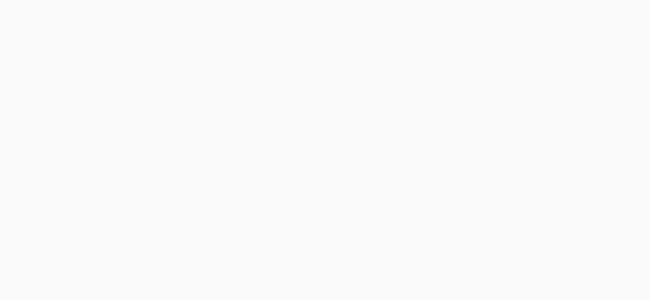
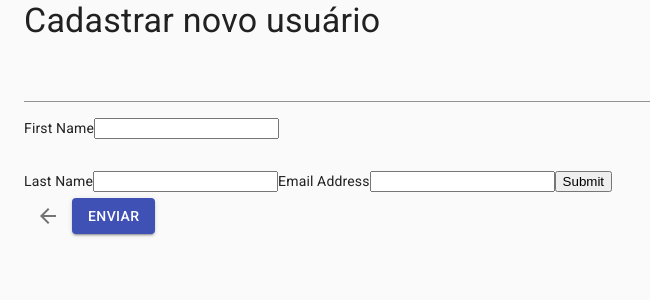
Before and after one commit to alvescaio/truckpad-case, a React (Create React App) app: page /register in a window 1280 px wide. Shown: the top 300 px of the page, without its empty margins (0-650 px from the left). Built offline with nearby package versions, Linux system fonts and the light colour scheme.

Commit message:
add yup for form validation

```diff
--- a/package.json
+++ b/package.json
@@ -8,12 +8,14 @@
     "@testing-library/jest-dom": "^4.2.4",
     "@testing-library/react": "^9.3.2",
     "@testing-library/user-event": "^7.1.2",
+    "formik": "^2.0.7",
     "react": "^16.12.0",
     "react-dom": "^16.12.0",
     "react-redux": "^7.1.3",
     "react-router-dom": "^5.1.2",
     "react-scripts": "3.3.0",
-    "redux": "^4.0.4"
+    "redux": "^4.0.4",
+    "yup": "^0.27.0"
   },
   "scripts": {
     "start": "react-scripts start",
--- a/src/App.js
+++ b/src/App.js
@@ -7,6 +7,7 @@
 
 import Home from './components/Home';
 import NewUser from './components/NewUser';
+import Register from './components/Register';
 
 
 class App extends React.Component {
@@ -18,7 +19,7 @@
         <Container>
           <BrowserRouter>
             <Route path="/" exact={true} component={Home} />
-            <Route path="/NewUser" component={NewUser} />
+            <Route path="/register" component={Register} />
             <Route path="*" />
           </BrowserRouter>
         </Container>
--- a/src/components/Home/index.js
+++ b/src/components/Home/index.js
@@ -158,7 +158,7 @@
                     ))
                 }
                 <Grid item xs={12}>
-                    <NavLink to="/NewUser">
+                    <NavLink to="/register">
                         <Button variant="contained" color="primary">
                             Cadastrar Motorista
                         </Button>
--- a/src/components/NewUser/index.js
+++ b/src/components/NewUser/index.js
@@ -1,6 +1,8 @@
 import React from 'react';
 import { makeStyles, TextField, Icon,
         Grid, FormControl, IconButton, Typography, Button} from '@material-ui/core';
+
+import { useFormik } from 'formik';
 
 import { Link, NavLink } from 'react-router-dom';
 import { func } from 'prop-types';
@@ -19,12 +21,65 @@
 }));
 
 function NewUser({ users, dispatch }){
+
+    const { getFieldProps, handleSubmit, errors, touched } = useFormik({
+        initialValues: {
+            id: 0,
+            active: true,
+            name: "",
+            birth_date: "",
+            state: "",
+            city: "",
+            phone: "",
+            addresses: {
+                name: "",
+                state: "",
+                country: "",
+                neighborhood: "",
+                city: "",
+                street_number: "",
+                complement: "",
+                postal_code: "",
+                street_name: ""
+            },
+            documents: [
+                {
+                    expires_at: "",
+                    country: "",
+                    number: "",
+                    doc_type: "",
+                    category: ""
+                },
+            ]
+        },
+        validate: values => {
+            const err = {
+                name: "",
+                contact: {
+                    email: ""
+                }
+            };
+            const message = "Campo obrigatório";
+            if (!values.name) err.name = message;
+            if (!values.contact.email) err.contact.email = message;
+
+            return err;
+        },
+        onSubmit: (values, bag) => {
+            console.log(values);
+        }
+    });
+
+    const [name, metadataName] = getFieldProps("name", "text");
+    const [email, metadataEmail] = getFieldProps("contact.email", "text");
+    const [phone, metadataPhone] = getFieldProps("contact.phone", "text");
+
     const classes = useStyles();
 
-    const handleSubmit = (event) => {
-        event.preventDefault();
-        alert("Enviado!");
-    }
+    // const handleSubmit = (event) => {
+    //     event.preventDefault();
+    //     alert("Enviado!");
+    // }
 
     return (
         <>
@@ -33,20 +88,15 @@
                 <Typography gutterBottom variant="h4" component="h4">
                     Cadastrar novo usuário
                 </Typography>
-                <form onSubmit={handleSubmit} className={classes.margin}>
-                    <TextField id="outlined-basic" fullWidth label="Nome" variant="outlined" />
-                    <TextField id="outlined-basic" fullWidth label="Nome" variant="outlined" />
-                    <TextField id="outlined-basic" fullWidth label="Nome" variant="outlined" />
+                <form className={classes.margin}>
+                    <TextField fullWidth label="Nome" variant="outlined" />
+                    <TextField fullWidth label="Nome" variant="outlined" />
+                    <TextField fullWidth label="Nome" variant="outlined" />
                     <TextField
-                        id="filled-full-width"
-                        label="Label"
-                        placeholder="Placeholder"
+                        label="none"
                         fullWidth
                         margin="normal"
-                        InputLabelProps={{
-                            shrink: true,
-                        }}
-                        variant="filled"
+                        variant="outlined"
                         />
                 </form>
                 <NavLink to="/">
--- /dev/null
+++ b/src/components/Register/formInitialValues.js
@@ -0,0 +1,30 @@
+export default () =>
+    ({
+        id: 0,
+        active: true,
+        name: "",
+        birth_date: "",
+        state: "",
+        city: "",
+        phone: "",
+        addresses: {
+            name: "",
+            state: "",
+            country: "",
+            neighborhood: "",
+            city: "",
+            street_number: "",
+            complement: "",
+            postal_code: "",
+            street_name: ""
+        },
+        documents: [
+            {
+                expires_at: "",
+                country: "",
+                number: "",
+                doc_type: "",
+                category: ""
+            },
+        ]
+    })
--- /dev/null
+++ b/src/components/Register/formValidations.js
@@ -0,0 +1,20 @@
+import * as Yup from 'yup';
+
+export default () => Yup.object().shape({
+    name: Yup.string()
+        .max(45, "Muito Grande, abrevie!")
+        .required('Obrigatório'),
+    birth_date: Yup.string()
+        .required('Obrigatório'),
+    email: Yup.string()
+        .email('Invalid email')
+        .required('Obrigatório'),
+    state: Yup.string()
+        .required('Obrigatório'),
+    city: Yup.string()
+        .max(30, "Muito Grande, abrevie!")
+        .required('Obrigatório'),
+    phone: Yup.string()
+        .max(14, "Digite um número válido!")
+        .required('Obrigatório'),
+});
--- /dev/null
+++ b/src/components/Register/index.js
@@ -0,0 +1,77 @@
+import React from 'react';
+import { useFormik } from 'formik';
+import FORM_VALIDATIONS from './formValidations';
+import FORM_INITIAL_VALUES from './formInitialValues';
+import { makeStyles, TextField, Icon,
+    Grid, FormControl, IconButton, Typography, Button, Input} from '@material-ui/core';
+import { Link, NavLink } from 'react-router-dom';
+import STYLE_REGISTER from './style';
+
+const useStyles = makeStyles(STYLE_REGISTER);
+
+const Register = () => {
+
+    const classes = useStyles();
+
+    const formik = useFormik({
+        initialValues: FORM_INITIAL_VALUES ,
+        validationSchema: FORM_VALIDATIONS,
+        onSubmit: (values, bag) => {
+            console.log(values);
+        }
+    });
+
+    return (
+        <Grid container spacing={2}>
+            <Grid item xs={12}>
+                <Typography gutterBottom variant="h4" component="h4">
+                    Cadastrar novo usuário
+                </Typography>
+                <form className={classes.margin} onSubmit={formik.handleSubmit}>
+                    <Input
+                        fullWidth
+                        label="Nome"
+                        variant="outlined"
+                        type="string"
+                        helperText={formik.errors.name}
+                        error={formik.errors.name?true:false}
+                        />
+                    <label htmlFor="firstName">First Name</label>
+                    <input
+                        id="firstName"
+                        name="firstName"
+                        type="text"
+                        onChange={formik.handleChange}
+                        value={formik.values.firstName}
+                        />
+                        <div>{formik.errors.firstName}</div>
+                    <label htmlFor="lastName">Last Name</label>
+                    <input
+                        id="lastName"
+                        name="lastName"
+                        type="text"
+                        onChange={formik.handleChange}
+                        value={formik.values.lastName}
+                        />
+                    <label htmlFor="email">Email Address</label>
+                    <input
+                        id="email"
+                        name="email"
+                        type="email"
+                        onChange={formik.handleChange}
+                        value={formik.values.email}
+                        />
+                    <button type="submit">Submit</button>
+                </form>
+                <NavLink to="/">
+                    <IconButton>
+                        <Icon>arrow_back</Icon>
+                    </IconButton>
+                </NavLink>
+                <Button variant="contained" color="primary" type="submit">Enviar</Button>
+            </Grid>
+        </Grid>
+    );
+}
+
+export default Register;
--- /dev/null
+++ b/src/components/Register/style.js
@@ -0,0 +1,12 @@
+export default (theme) => ({
+    root: {
+      '& > *': {
+        margin: theme.spacing(1),
+      },
+    },
+    margin: {
+        '& > *': {
+            marginTop: theme.spacing(2),
+          },
+    },
+})
```
Also changed, not shown: 1 other file (tests, documents, lock files or other folders).
